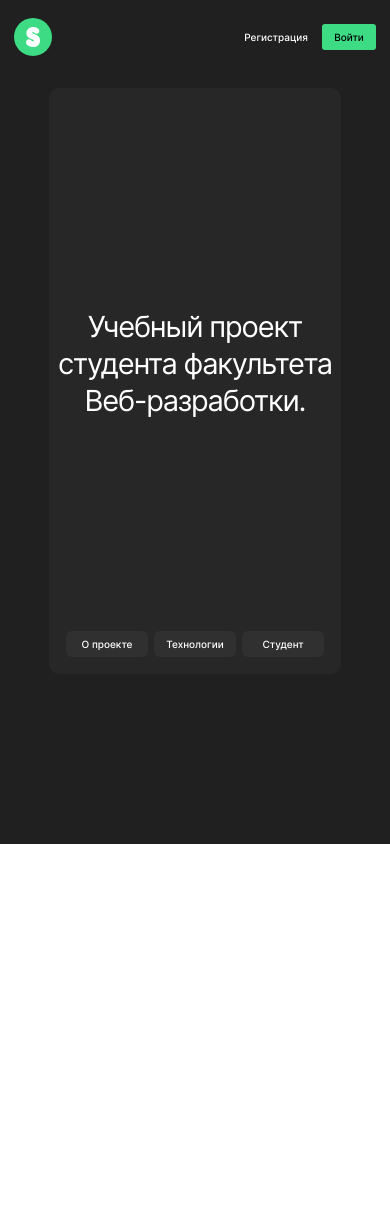
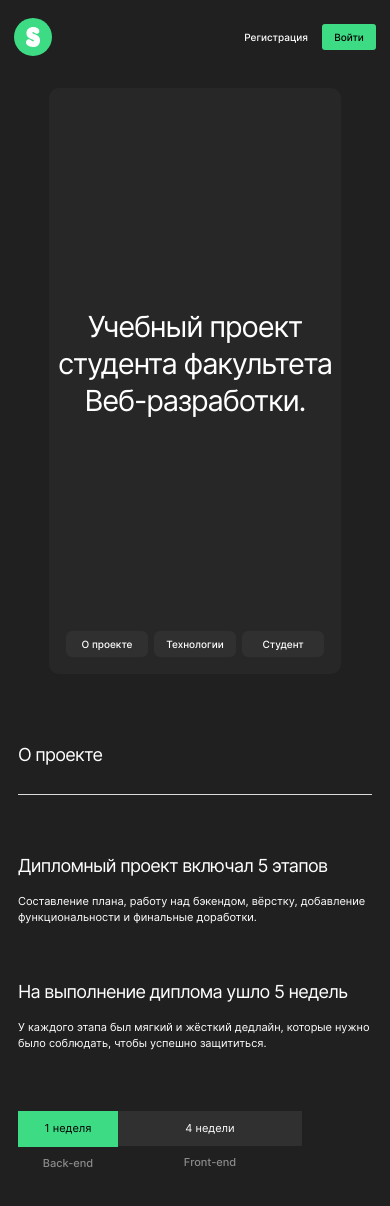
Before and after one commit to Kuban23/movies-explorer-frontend, a React (Create React App) app: page / in a window 390 px wide. Shown: the top 1206 px of the page. Before the commit the page ends 844 px from the top, so only its background shows below. Built offline with nearby package versions, Linux system fonts and the light colour scheme.

Commit message:
feat: Сверстал AboutProject

```diff
--- a/src/components/AboutProject/AboutProject.css
+++ b/src/components/AboutProject/AboutProject.css
@@ -0,0 +1,187 @@
+.about-project {
+	width: 100%;
+	display: flex;
+	flex-direction: column;
+	align-items: center;
+	/* justify-content: center; */
+	padding: 110px 70px;
+	box-sizing: border-box;
+
+}
+
+.about-project__title {
+	width: 100%;
+	font-family: Inter;
+	font-size: 22px;
+	font-weight: 400;
+	line-height: 27px;
+	letter-spacing: -0.04em;
+	color: #FFFFFF;
+	border-bottom: 1px solid #DADADA;
+	padding-bottom: 23px;
+	text-align: left;
+	/* padding: 0px; */
+	margin: 0px;
+}
+
+.about-project__container {
+	display: flex;
+	align-items: center;
+	justify-content: center;
+	margin-top: 70px;
+	margin-bottom: 110px;
+	gap: 40px;
+}
+
+.about-project__collumn {
+	max-width: 550px;
+	/* display: flex;
+	flex-direction: column; */
+}
+
+.about-project__collumn-title {
+	font-family: 'Inter';
+	font-style: normal;
+	font-weight: 400;
+	font-size: 20px;
+	line-height: 24px;
+	letter-spacing: -0.04em;
+	color: #FFFFFF;
+	/* padding: 0px; */
+	/* margin-bottom: 26px; */
+   margin: 0px;
+}
+
+.about-project__collumn-subtitle {
+	font-family: 'Inter';
+	font-style: normal;
+	font-weight: 400;
+	font-size: 14px;
+	line-height: 20px;
+	color: #FFFFFF;
+	padding-top: 26px;
+   margin: 0px;
+}
+
+.about-project__week-container {
+	display: flex;
+	width: 100%;
+}
+
+.about-project__week-time {
+	font-family: 'Inter';
+	font-style: normal;
+	font-weight: 400;
+	font-size: 14px;
+	line-height: 17px;
+	text-align: center;
+	box-sizing: border-box;
+	padding: 9px 14px;
+}
+
+.about-project__week-time_type_backend {
+	background: #3DDC84;
+	color: #000000;
+	width: 228px;
+	height: 36px;
+   margin: 0px;
+}
+
+.about-project__week-time_type_frontend {
+	width: 912px;
+	background: #303030;
+	color: #FFFFFF;
+   margin: 0px;
+}
+
+.about-project__week-description {
+	font-family: 'Inter';
+	font-style: normal;
+	font-weight: 500;
+	font-size: 14px;
+	line-height: 17px;
+	text-align: center;
+	color: #8B8B8B;
+	/* margin-top: 14px; */
+}
+
+@media (max-width: 770px) {
+	.about-project{
+		padding: 90px 50px;
+	}
+
+	.about-project__container {
+		margin-top: 70px;
+		margin-bottom: 93px;
+	}
+
+   .about-project__collumn-subtitle {
+      font-size: 12px;
+      line-height: 18px;
+   }
+
+	.about-project__week-time_type_backend {
+		width: 140px;
+		margin: 0px;
+	}
+
+	.about-project__week-time_type_frontend {
+		width: 528px;
+		margin: 0px;
+	}
+}
+
+@media (max-width: 400px) {
+	.about-project{
+		padding: 70px 18px;
+	}
+
+	.about-project__container {
+		flex-direction: column;
+		gap: 56px;
+		margin-top: 60px;
+		margin-bottom: 60px;
+	}
+
+	.about-project__title {
+		font-size: 18px;
+		line-height: 22px;
+		padding-bottom: 28px;
+
+	}
+
+	.about-project__collumn-title {
+		font-size: 18px;
+		line-height: 22px;
+		margin-bottom: 16px;
+
+	}
+
+	.about-project__collumn-subtitle {
+		font-size: 11px;
+		line-height: 16px;
+		padding: 0px;
+	}
+
+	.about-project__week-time {
+		font-size: 11px;
+		line-height: 13px;
+		padding: 11px 10px;
+	}
+
+	.about-project__week-time_type_backend {
+		width: 100px;
+		margin-bottom: 10px;
+	}
+
+	.about-project__week-time_type_frontend {
+		width: 184px;
+		margin-bottom: 10px;
+	}
+
+	.about-project__week-description {
+		font-size: 11px;
+		line-height: 13px;
+		margin: 0px;
+	}
+}
--- a/src/components/AboutProject/AboutProject.js
+++ b/src/components/AboutProject/AboutProject.js
@@ -4,7 +4,33 @@ import './AboutProject.css'
 
 function AboutProject(){
 	return (
-<div></div>
+<section className="about-project">
+<h2 className="about-project__title">О проекте</h2>
+<div className="about-project__container">
+	<div className="about-project__collumn">
+		<h3 className="about-project__collumn-title">Дипломный проект включал 5 этапов</h3>
+		<p className="about-project__collumn-subtitle">Составление плана, работу над бэкендом, вёрстку, добавление функциональности и финальные доработки.</p>
+	</div>
+
+	<div className="about-project__collumn">
+		<h3 className="about-project__collumn-title">На выполнение диплома ушло 5 недель</h3>
+		<p className="about-project__collumn-subtitle">У каждого этапа был мягкий и жёсткий дедлайн, которые нужно было соблюдать, чтобы успешно защититься.</p>
+	</div>
+</div>
+
+ <div className="about-project__week-container">
+	 <div className="about-project__week-text">
+	 <p className="about-project__week-time about-project__week-time_type_backend">1 неделя</p>
+	 <p className="about-project__week-description">Back-end</p>
+	 </div>
+
+	 <div className="about-project__week-text">
+	 <p className="about-project__week-time about-project__week-time_type_frontend">4 недели</p>
+	 <p className="about-project__week-description">Front-end</p>
+	 </div>
+ </div>
+
+</section>
 );
 }
 
--- a/src/components/App/App.css
+++ b/src/components/App/App.css
@@ -10,6 +10,6 @@
    -ms-text-size-adjust: 100%;
    -moz-text-size-adjust: 100%;
    color: #FFFFFF;
-   height: 100vh;
+   height: 100%;
    margin: 0 auto;
 }
--- a/src/components/Main/Main.js
+++ b/src/components/Main/Main.js
@@ -1,13 +1,13 @@
 import React from "react";
 import './Main.css'
 import Promo from "../Promo/Promo";
-
+import AboutProject from "../AboutProject/AboutProject";
 
 function Main(){
 	return (
   <div>
   <Promo />
-
+  <AboutProject/>
   </div>
 
 );
```
